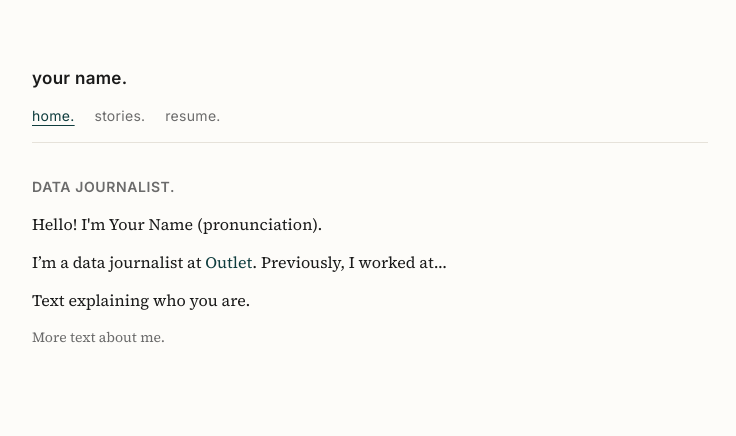
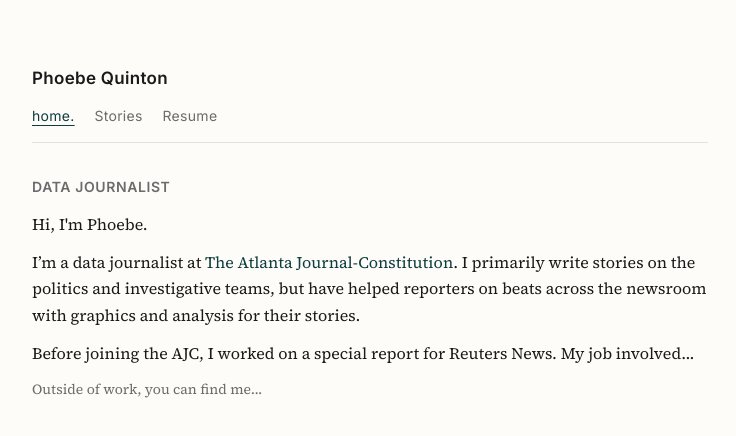
Before and after one commit to phoebequinton/phoebequinton.github.io, a plain HTML site: page index.html in a window 1280 px wide. Shown: the whole page, without its empty margins (270-1006 px from the left). Drawn offline with Linux system fonts and the light colour scheme.

Commit message:
Update index.html

```diff
--- a/index.html
+++ b/index.html
@@ -3,7 +3,7 @@
 <head>
   <meta charset="utf-8" />
   <meta name="viewport" content="width=device-width, initial-scale=1" />
-  <title>Your Name | home</title>
+  <title>Phoebe Quinton | home</title>
 
   <link rel="preconnect" href="https://fonts.googleapis.com">
   <link rel="preconnect" href="https://fonts.gstatic.com" crossorigin>
@@ -14,29 +14,29 @@
 <body>
   <div class="container">
     <header>
-      <p class="site-title">your name.</p>
+      <p class="site-title">Phoebe Quinton</p>
       <nav>
         <a class="active" href="index.html">home.</a>
-        <a href="clips.html">stories.</a>
-        <a href="resume.html">resume.</a>
+        <a href="clips.html">Stories</a>
+        <a href="resume.html">Resume</a>
       </nav>
     </header>
 
-    <p class="section-label">data journalist.</p>
+    <p class="section-label">Data Journalist</p>
 
-    <p>Hello! I'm Your Name (pronunciation).</p>
+    <p>Hi, I'm Phoebe.</p>
 
     <p>
-      I’m a data journalist at <a href="https://example.com" target="_blank" rel="noreferrer">Outlet</a>.
-      Previously, I worked at…
+      I’m a data journalist at <a href="https://www.ajc.com/staff/phoebe-quinton/" target="_blank" rel="noreferrer">The Atlanta Journal-Constitution</a>.
+      I primarily write stories on the politics and investigative teams, but have helped reporters on beats across the newsroom with graphics and analysis for their stories.
     </p>
 
     <p>
-      Text explaining who you are.
+      Before joining the AJC, I worked on a special report for Reuters News. My job involved...
     </p>
 
     <p class="small">
-      More text about me.
+      Outside of work, you can find me...
     </p>
   </div>
 </body>
```
